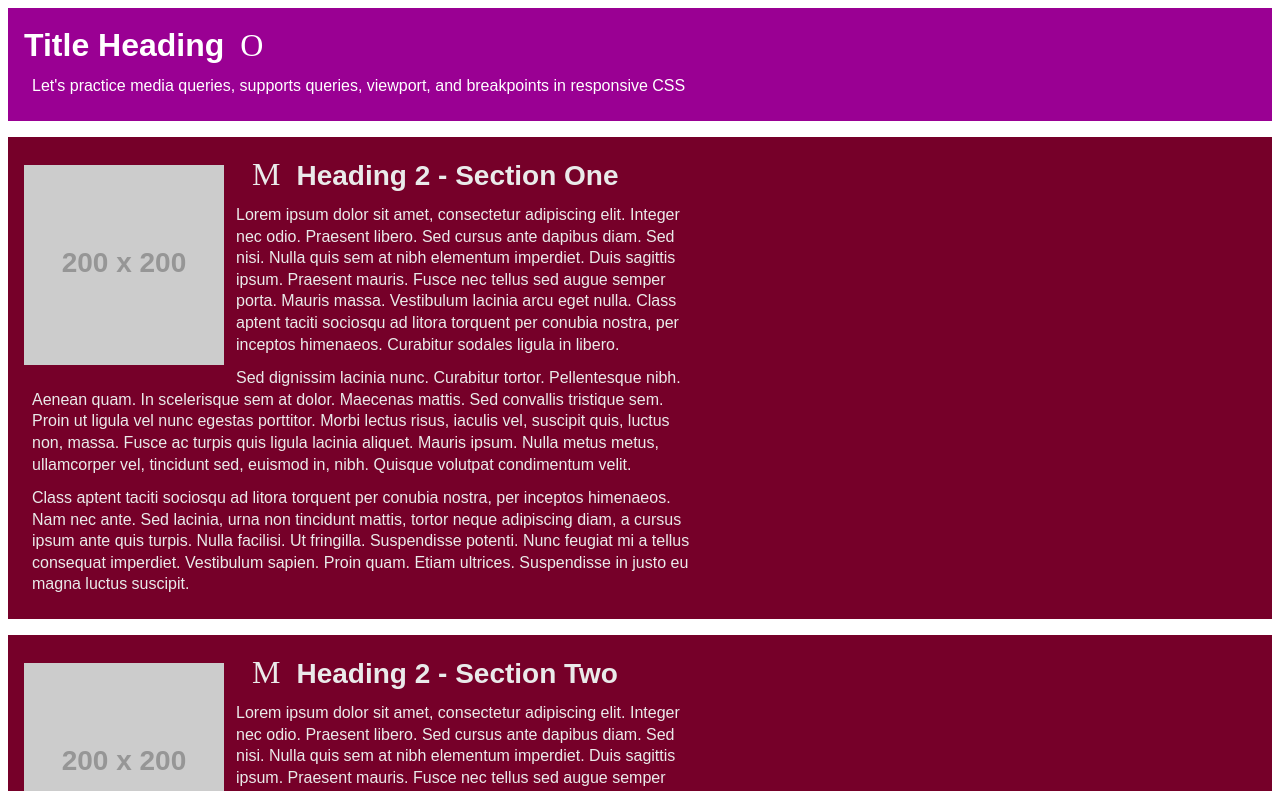
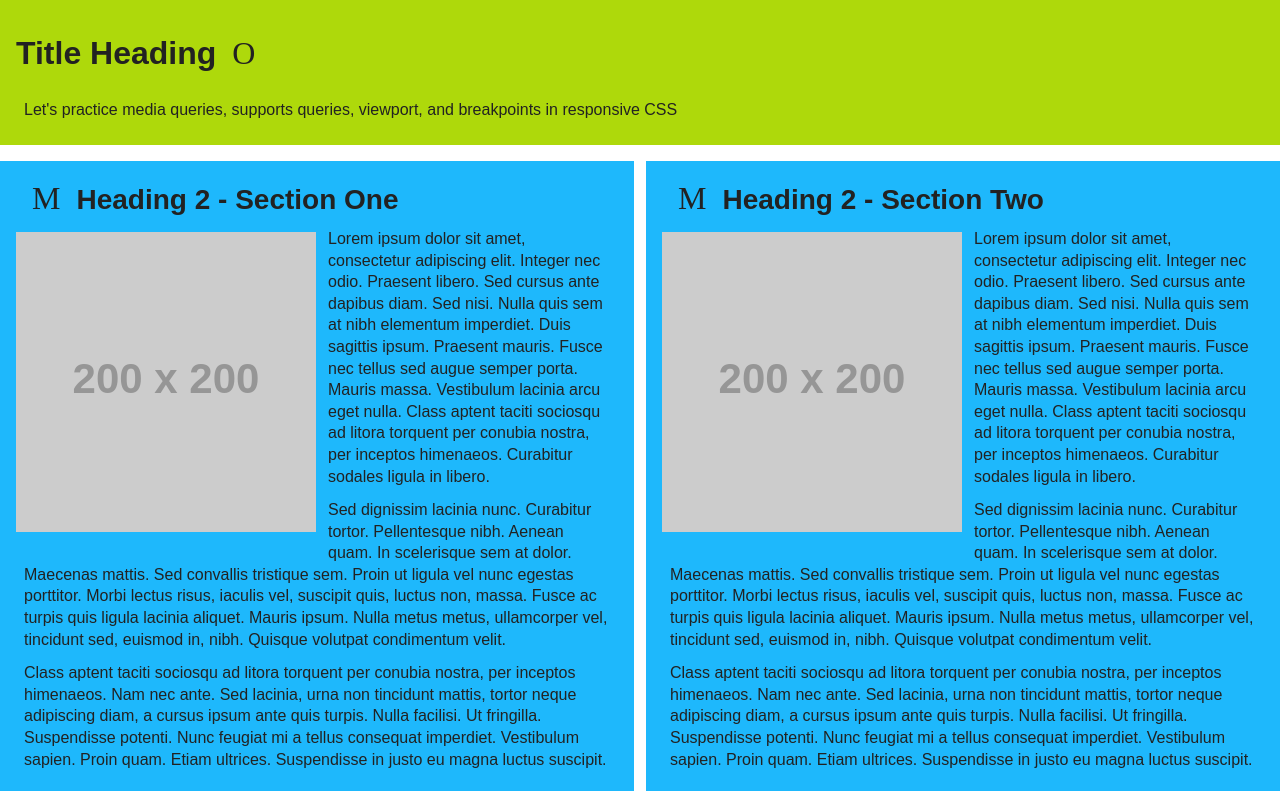
Before and after one commit to hurbina328/viewport, a plain HTML site: page index.html in a window 1280 px wide. Shown: the top 791 px of the page. Drawn offline with Linux system fonts and the light colour scheme; placeholder pictures from the web are drawn by us; some icons are missing.

Commit message:
Update urbina.styles.css

```diff
--- a/urbina.styles.css
+++ b/urbina.styles.css
@@ -1,8 +1,25 @@
-/* YOUR NAME GOES HERE */
+/* Henry Urbina */
 
 /* --------------- ADD CSS RESET TO THE FILE HERE --------------- */
+*{
+    margin: 0;
+    padding: 0;
+    border: 0;
+    font-size: 100%;
+    font: inherit;
+}
+article, aside, details, figcaption, figure,
+footer, header, hgroup, menu, nav, section {
+    display: block;
+}
 
+body {
+    line-height: 1;
+}
 
+ol, ul {
+    list-style: none;
+}
 
 /* ----- AUTOPREFIXER FOR VS CODE WAS USED FOR VENDOR PREFIXES ----- */
 /* ---------- VARIABLES ---------- */
@@ -31,7 +48,14 @@
 
 /* ----- CHECK FOR USER DARK MODE PREFERENCE ----- */
 /* --------------- BEGIN USER PREFERS DARK COLOR SCHEME QUERY --------------- */
-
+@media (prefers-color-schem:dark){
+    .day.dark-scheme{
+        background-color: darkgray;
+    }
+    .night.day.dark-scheme{
+        background-color: darkgray;
+    }
+}
 /* CHANGE THE BODY'S BACKGROUND COLOR TO THE DARK GRAY IF THE USER PREFERS DARK MODE */
 
 /* --------------- END USER PREFERS DARK COLOR SCHEME QUERY --------------- */
@@ -150,7 +174,8 @@ img{
 
 /* ---------- SMALL SCREEN STYLES ---------- */
 /* --------------- BEGIN SMALL SCREEN SIZES --------------- */
-    /* header, footer{
+@media (min-width:320px){
+    header, footer{
         background-color: var(--lime-green);
         color: var(--dark-gray);
     }
@@ -175,14 +200,17 @@ img{
     img{
         width: 200px;
         max-width: 200px;
-    } */
+    }
+}
+/*
 /* --------------- END SMALL SCREEN SIZES --------------- */
 
 
 
 /* ---------- MEDIUM SCREEN STYLES ---------- */
 /* --------------- BEGIN MEDIUM SCREEN SIZES --------------- */
-    /* header, footer{
+@media (min-width:641px){
+    header, footer{
         background-color: var(--black);
         color: var(--white);
     }
@@ -207,14 +235,17 @@ img{
     #seven{
         grid-column: 3/4;
         grid-row: 3/5;
-    } */
+    }
+}
+/*
 /* --------------- END MEDIUM SCREEN SIZES --------------- */
 
 
 
 /* ---------- LARGE SCREEN STYLES ---------- */
 /* --------------- BEGIN LARGE SCREEN SIZES --------------- */
-    /* header, footer{
+@media (min-width:1025px){
+    header, footer{
         background-color: var(--lime-green);
         color: var(--dark-gray);
     }
@@ -245,24 +276,31 @@ img{
 
     #seven, #eight{
         grid-row: 3/4;
-    } */
+    }
+}
+
 /* --------------- END LARGE SCREEN SIZES --------------- */
 
 
 
 /* ---------- ADJUSTING RESPONSIVE IMAGE SIZE ---------- */
 /* --------------- BEGIN RESPONSIVE IMAGE ADJUST SIZES --------------- */
-    /* img{
+@media screen {
+    img{
         width: 300px;
         max-width: 300px;
-    } */
+        object-fit: cover;
+    }
+}
+/*
 /* --------------- END RESPONSIVE IMAGE ADJUST SIZES --------------- */
 
 
 
 /* ---------- EXTRA LARGE SCREEN STYLES ---------- */
 /* --------------- BEGIN EXTRA LARGE SCREEN SIZES --------------- */
-    /* header, footer{
+@media (min-width:1281px){
+    header, footer{
         background-color: var(--orange);
         padding-left: 5%;
     }
@@ -327,5 +365,7 @@ img{
 
     #three p, #four p, #five p, #six p{
         padding-top: 2em;
-    } */
+    }
+}
+
 /* --------------- END EXTRA LARGE SCREEN SIZES --------------- */
```
